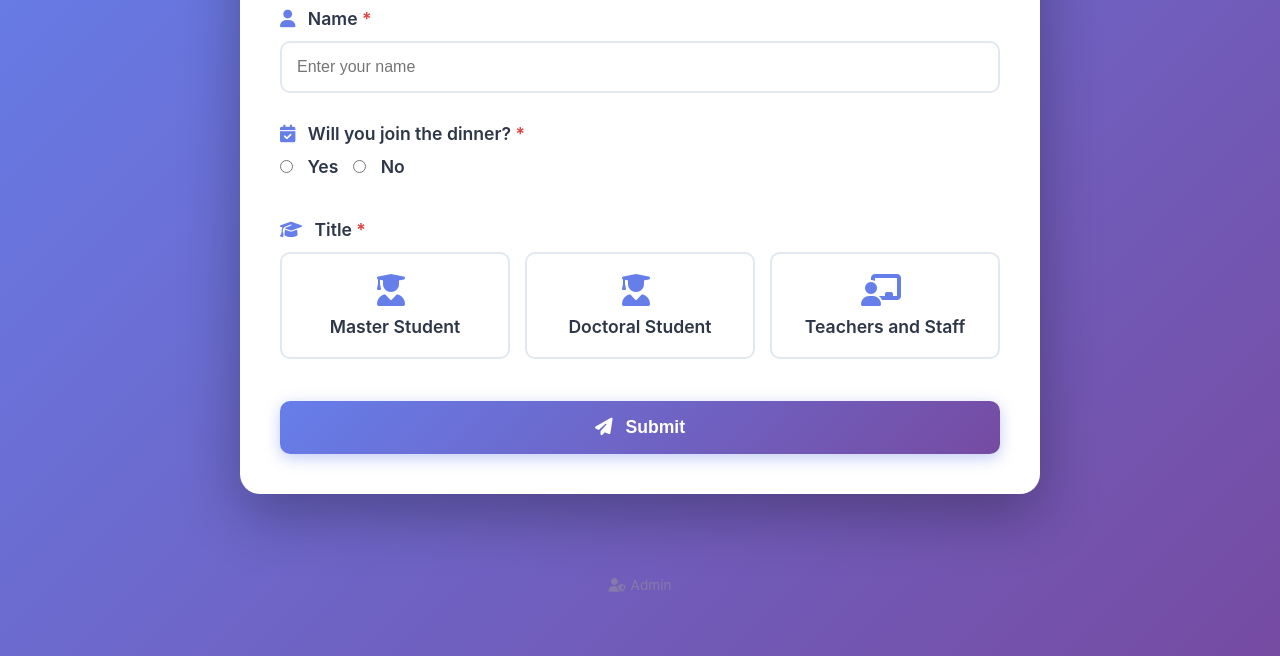
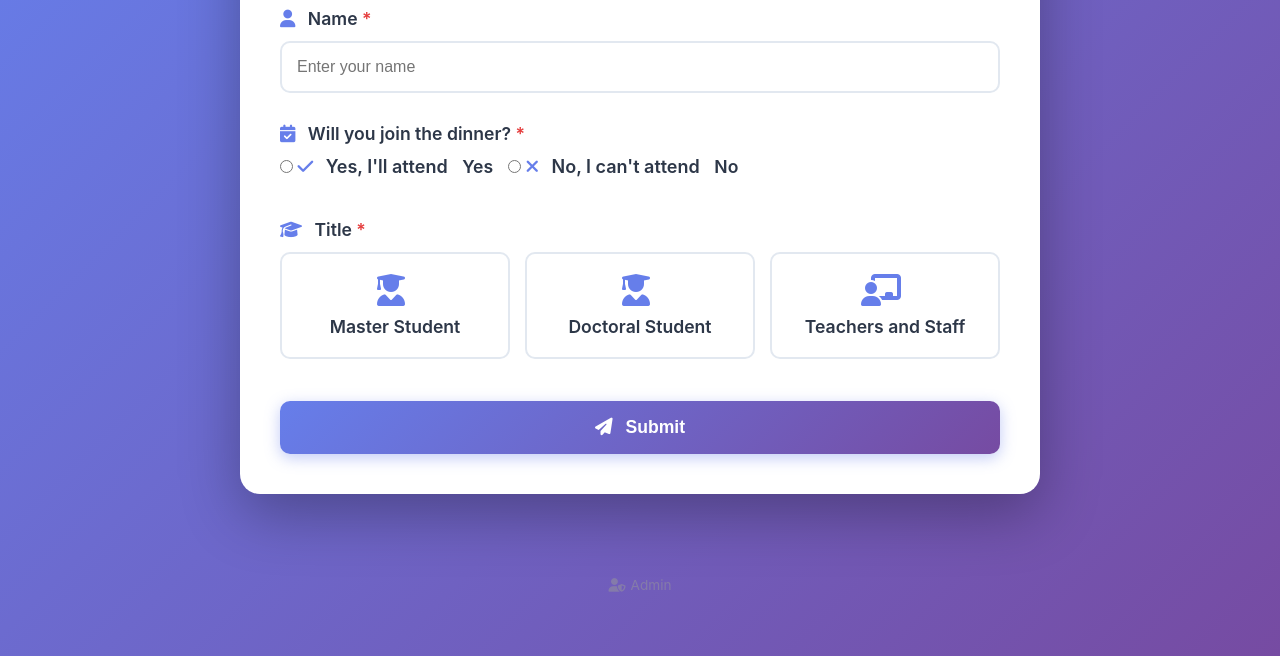
Before and after one commit to Tibyliz/iizuka-lab-dinner-poll, a plain HTML site: page index.html in a window 1280 px wide. Shown: the part 144-800 px from the top of the page. Drawn offline with Linux system fonts and the light colour scheme.

Commit message:
Update index.html

```diff
--- a/index.html
+++ b/index.html
@@ -31,12 +31,18 @@
                     <div class="radio-group">
                         <label class="radio-label">
                             <input type="radio" name="willAttend" value="yes" required>
-                            <span class="radio-custom"></span>
+                            <span class="radio-custom">
+                                <i class="fas fa-check"></i>
+                                Yes, I'll attend
+                            </span>
                             <span class="radio-text">Yes</span>
                         </label>
                         <label class="radio-label">
                             <input type="radio" name="willAttend" value="no" required>
-                            <span class="radio-custom"></span>
+                            <span class="radio-custom">
+                                <i class="fas fa-times"></i>
+                                No, I can't attend
+                            </span>
                             <span class="radio-text">No</span>
                         </label>
                     </div>
```
